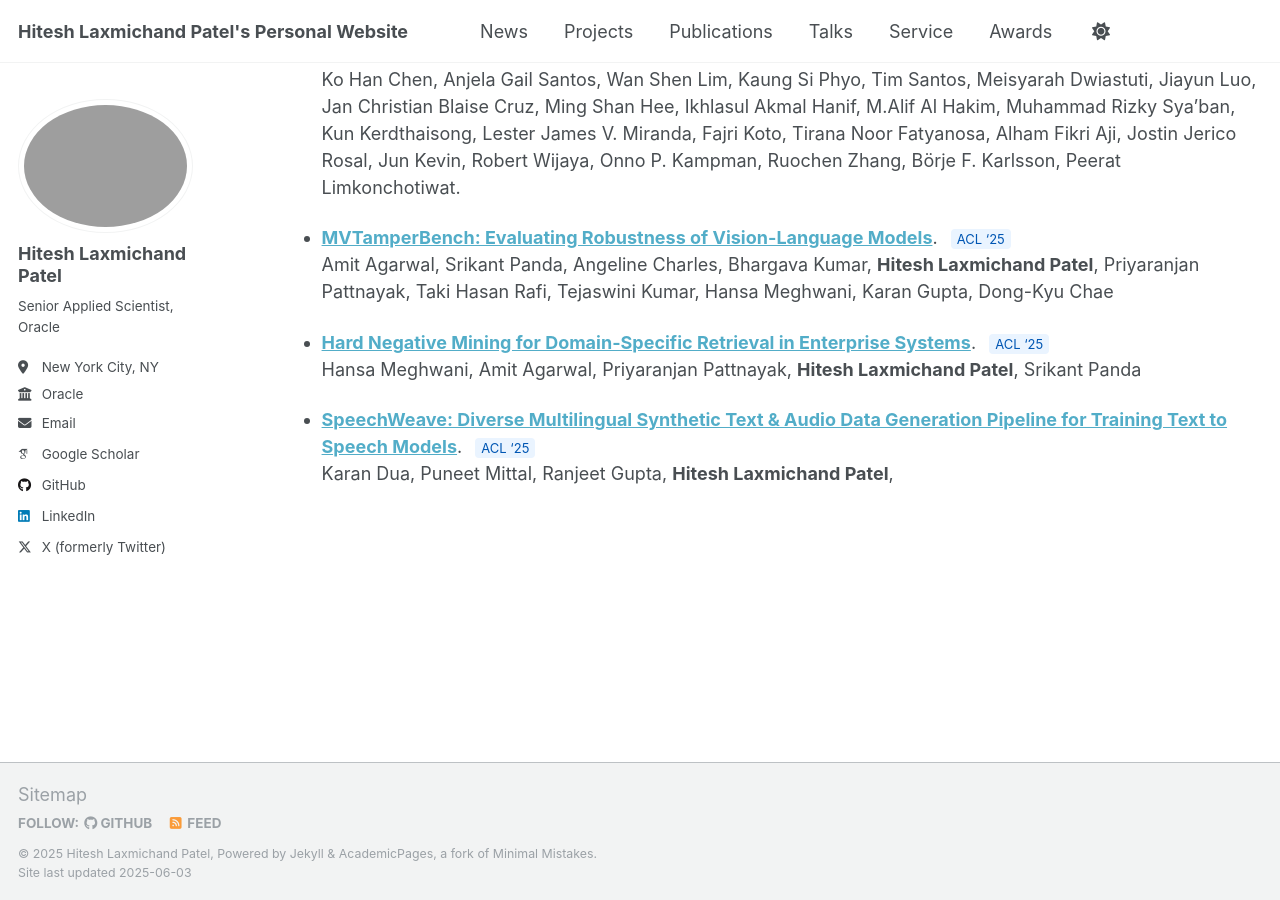
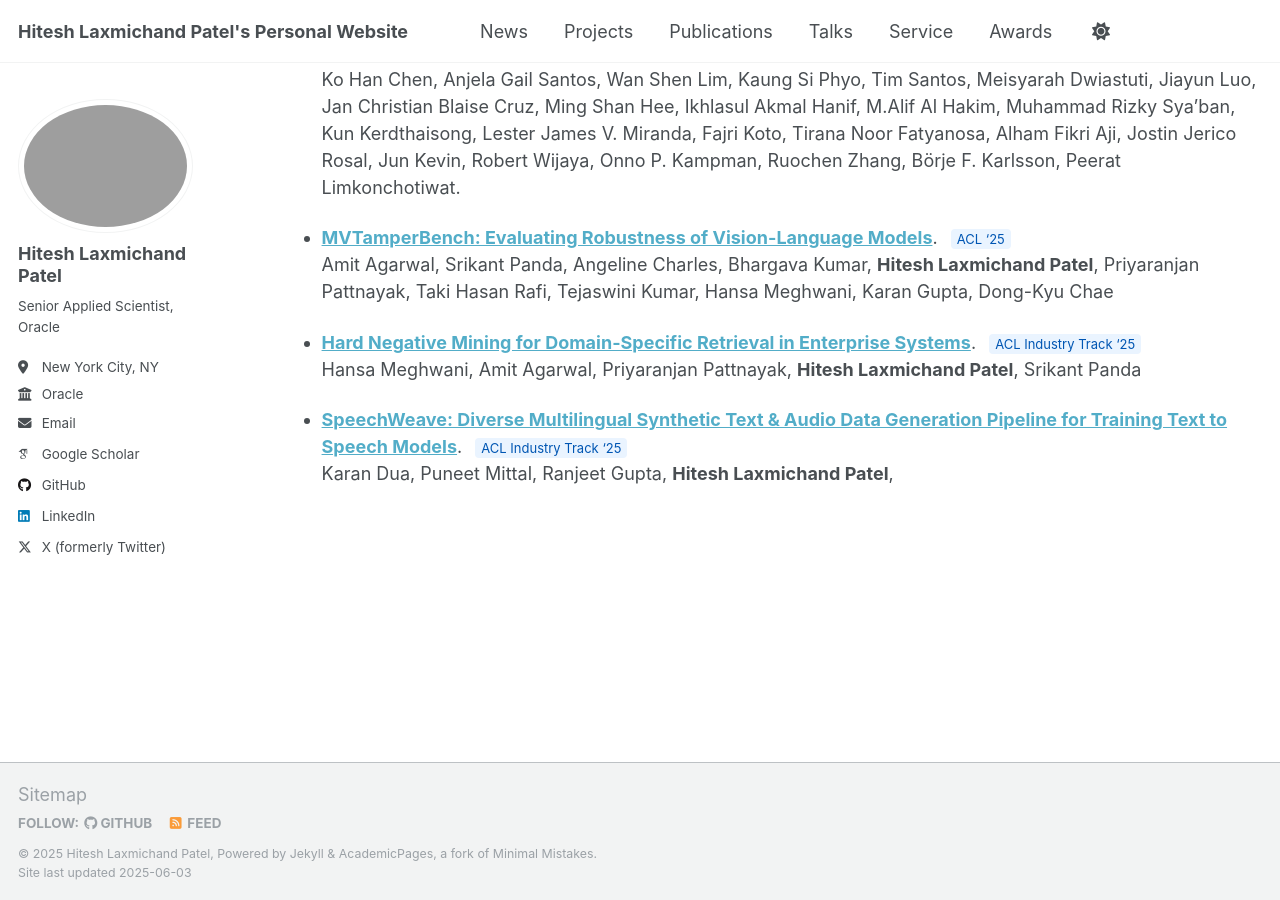
Before and after one commit to HITESHLPATEL/hiteshlpatel.github.io, a Jekyll site: the page built from _pages/publications.md, in a window 1280 px wide and 900 px high, scrolled down 614 px. Built offline with Jekyll 4.4.1, drawn with Linux system fonts in a browser that asks for light colours; some web fonts are replaced.

Commit message:
Update publications.md

```diff
--- a/_pages/publications.md
+++ b/_pages/publications.md
@@ -20,9 +20,9 @@ Samuel Cahyawijaya, Holy Lovenia, Joel Ruben Antony Moniz, Tack Hwa Wong, Mohamm
 Amit Agarwal, Srikant Panda, Angeline Charles, Bhargava Kumar, **Hitesh Laxmichand Patel**, Priyaranjan Pattnayak, Taki Hasan Rafi, Tejaswini Kumar, Hansa Meghwani, Karan Gupta, Dong-Kyu Chae
 
 - **[Hard Negative Mining for Domain-Specific Retrieval in Enterprise Systems](https://arxiv.org/pdf/2505.18366)**.
-<span style="font-size:13px; background:#eaf4ff; color:#0056b3; padding:2px 6px; margin-left:8px; border-radius:4px;">ACL '25</span>
+<span style="font-size:13px; background:#eaf4ff; color:#0056b3; padding:2px 6px; margin-left:8px; border-radius:4px;">ACL Industry Track '25</span>
 Hansa Meghwani, Amit Agarwal, Priyaranjan Pattnayak, **Hitesh Laxmichand Patel**, Srikant Panda
 
 - **[SpeechWeave: Diverse Multilingual Synthetic Text & Audio Data Generation Pipeline for Training Text to Speech Models]()**.
-<span style="font-size:13px; background:#eaf4ff; color:#0056b3; padding:2px 6px; margin-left:8px; border-radius:4px;">ACL '25</span>
+<span style="font-size:13px; background:#eaf4ff; color:#0056b3; padding:2px 6px; margin-left:8px; border-radius:4px;">ACL Industry Track '25</span>
 Karan Dua, Puneet Mittal, Ranjeet Gupta, **Hitesh Laxmichand Patel**,
```
